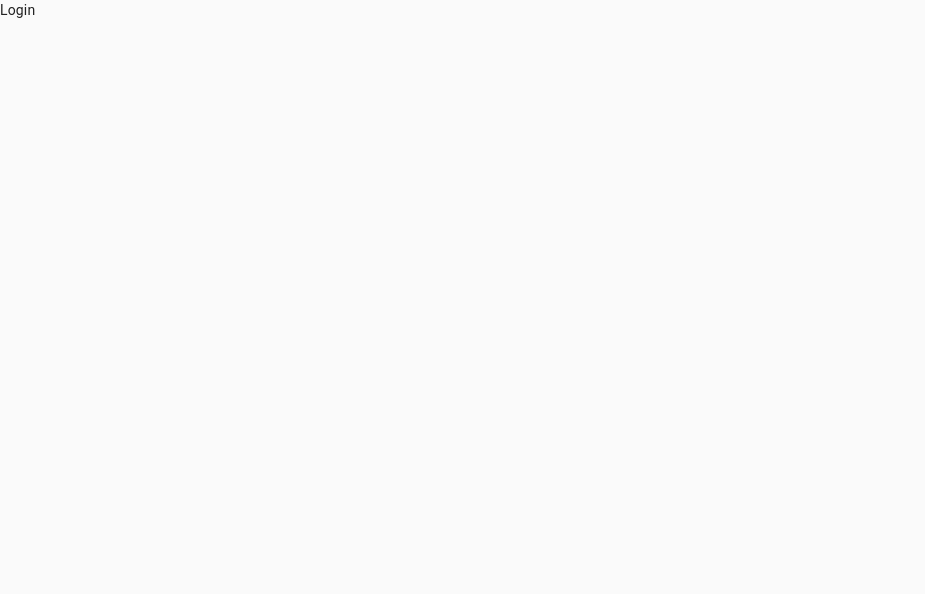
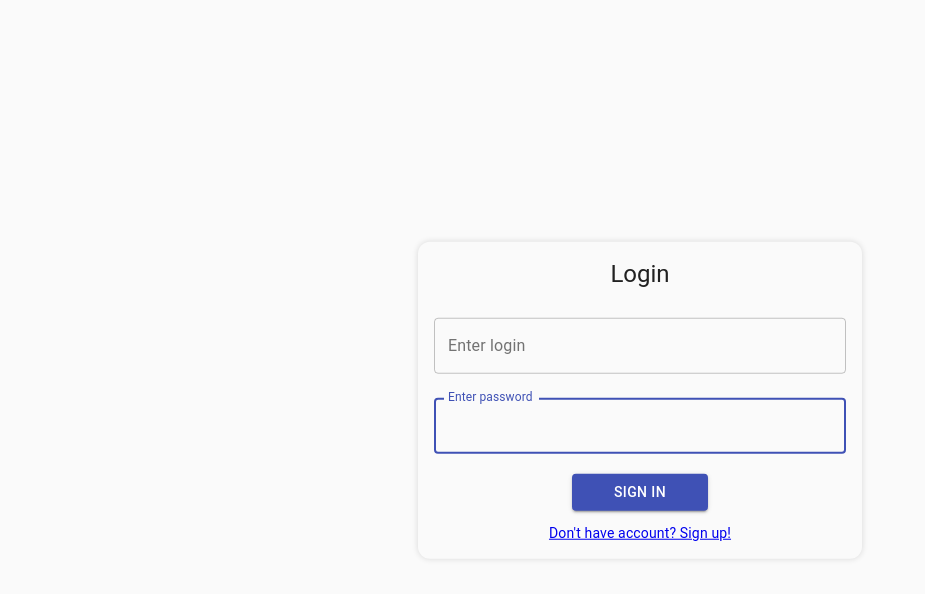
Before and after one commit to 18-Santa-Barbara/fishing-game, a React (Vite) app in the folder packages/client/: page / in a window 1280 px wide. Shown: the top 594 px of the page, without its empty margins (0-925 px from the left). Built offline with nearby package versions, Linux system fonts and the light colour scheme.

Commit message:
login page is done

```diff
--- a/packages/client/index.html
+++ b/packages/client/index.html
@@ -4,7 +4,7 @@
     <meta charset="UTF-8" />
     <link rel="icon" type="image/svg+xml" href="/vite.svg" />
     <meta name="viewport" content="width=device-width, initial-scale=1.0" />
-    <title>{TODO: Set title :) }</title>
+    <title>Fishing</title>
   </head>
   <body>
     <div id="root"></div>
--- a/packages/client/src/pages/Login.tsx
+++ b/packages/client/src/pages/Login.tsx
@@ -1,7 +1,59 @@
+import { Button, Container, makeStyles, TextField, Typography } from '@material-ui/core';
+import { Link } from 'react-router-dom';
+
+const useStyles = makeStyles(() => ({
+    paper: {
+        // display: 'flex',
+        // justifyContent: 'center',
+        textAlign: 'center',
+        boxShadow: '0px 0px 6px rgb(0 0 0 / 14%)',
+        borderRadius: '12px',
+        position: 'absolute',
+        top: '50%',
+        left: '50%',
+        transform: 'translate(-50%, -50%)',
+        padding: '16px',
+    },
+    btn: {
+        margin: '12px 0',
+        width: '33%'
+    }
+}))
+
 function Login() {
-    return <div>
-        Login
-    </div>
+
+    const classes = useStyles();
+
+    return <Container className={classes.paper} maxWidth={'xs'}>
+        <Typography variant='h5' style={{marginBottom: '12px'}}>Login</Typography>
+        <div>
+            <TextField
+                name='login'
+                variant='outlined'
+                label='Enter login'
+                margin='normal'
+                autoFocus
+                fullWidth />
+            <TextField
+                name='password'
+                variant='outlined'
+                label='Enter password'
+                autoFocus
+                margin='normal'
+                fullWidth />
+            <Button
+                type="submit"
+                fullWidth
+                variant="contained"
+                color="primary"
+                className={classes.btn}>
+                Sign In
+            </Button>
+        </div>
+        <Link to={'/signup'}>
+            Don't have account? Sign up!
+        </Link>
+    </Container>
 }
 
 export default Login;
```
